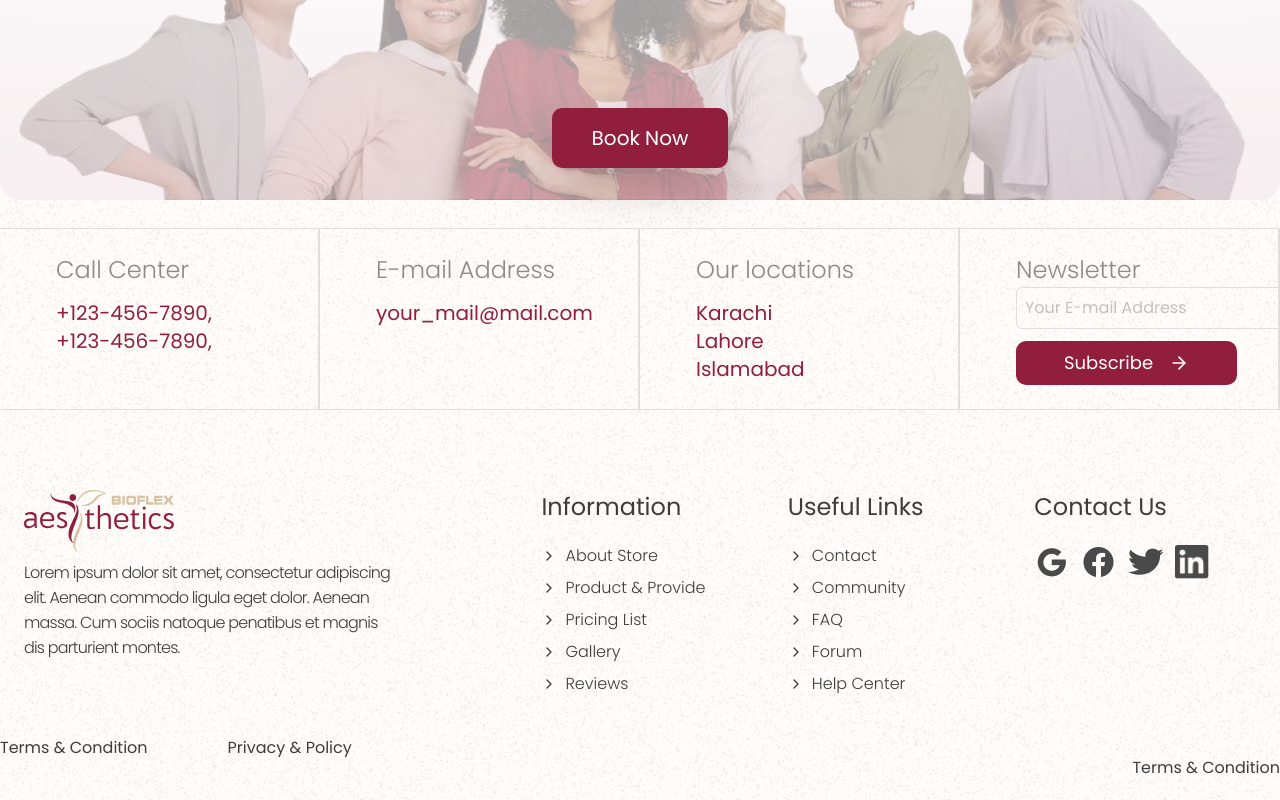
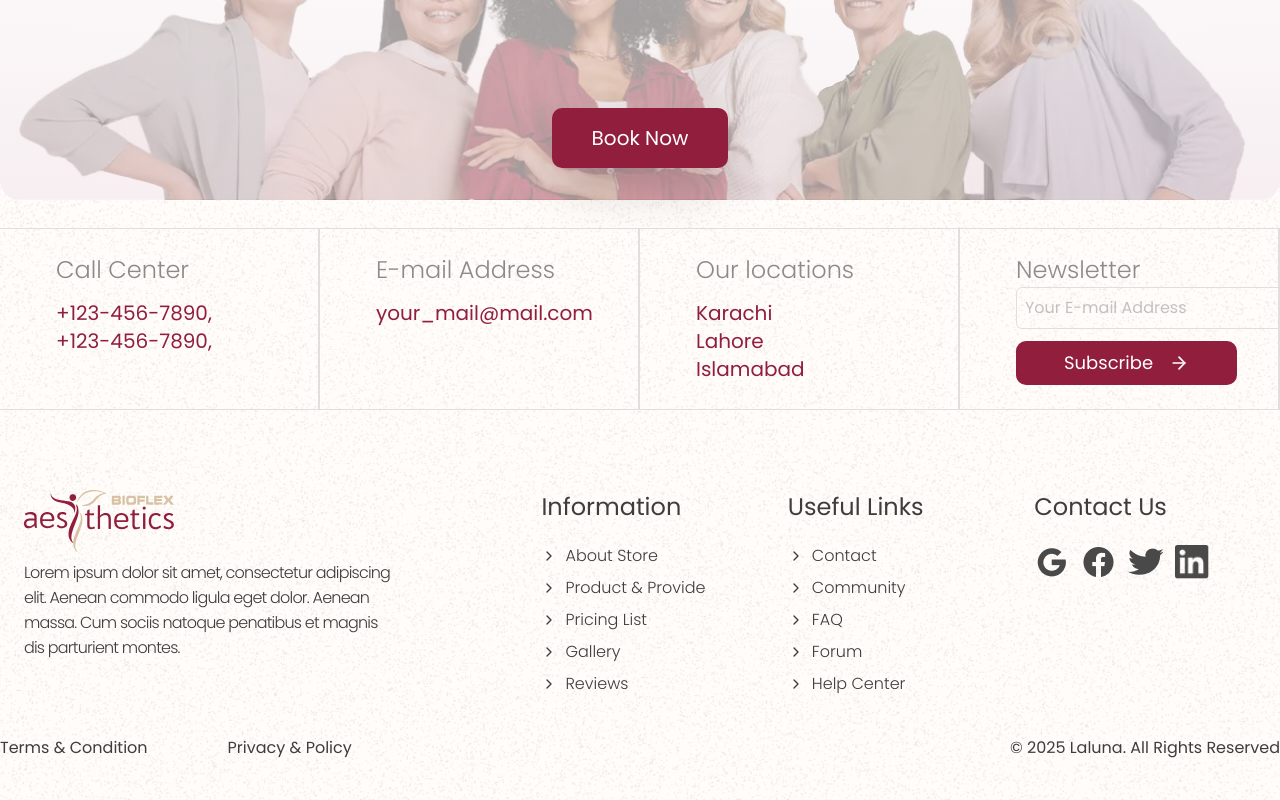
Before and after one commit to abdulrehmankz1/bioflex-aesthetics, a Next.js app: page / in a window 1280 px wide. Shown: the part 5811-6611 px from the top of the page. Built offline with nearby package versions, Linux system fonts and the light colour scheme.

Commit message:
Update Footer component: changed link text and added copyright information

```diff
--- a/app/components/Footer.tsx
+++ b/app/components/Footer.tsx
@@ -234,8 +234,8 @@ const Footer = () => {
               </div>
             </div>
           </div>
-          <div className="flex items-center justify-between text-dark-gray">
-            <div className="mb-10">
+          <div className="flex items-center justify-between text-dark-gray mb-10">
+            <div>
               <Link href="#" className="hover:underline me-20">
                 Terms & Condition
               </Link>
@@ -244,8 +244,8 @@ const Footer = () => {
               </Link>
             </div>
             <div>
-              <Link href="#" className="hover:underline">
-                Terms & Condition
+              <Link href="#">
+               © 2025 Laluna. All Rights Reserved
               </Link>
             </div>
           </div>
```
